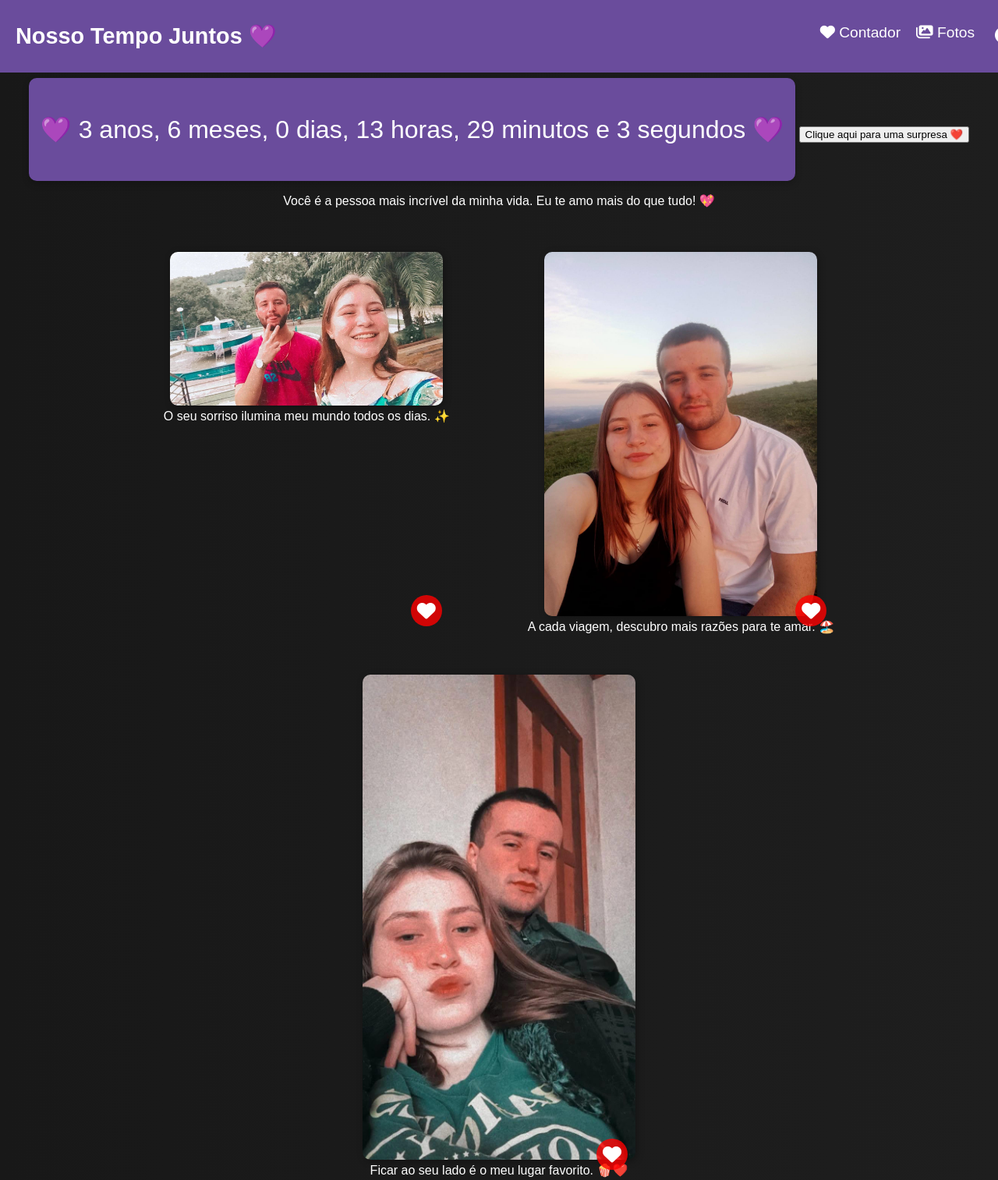
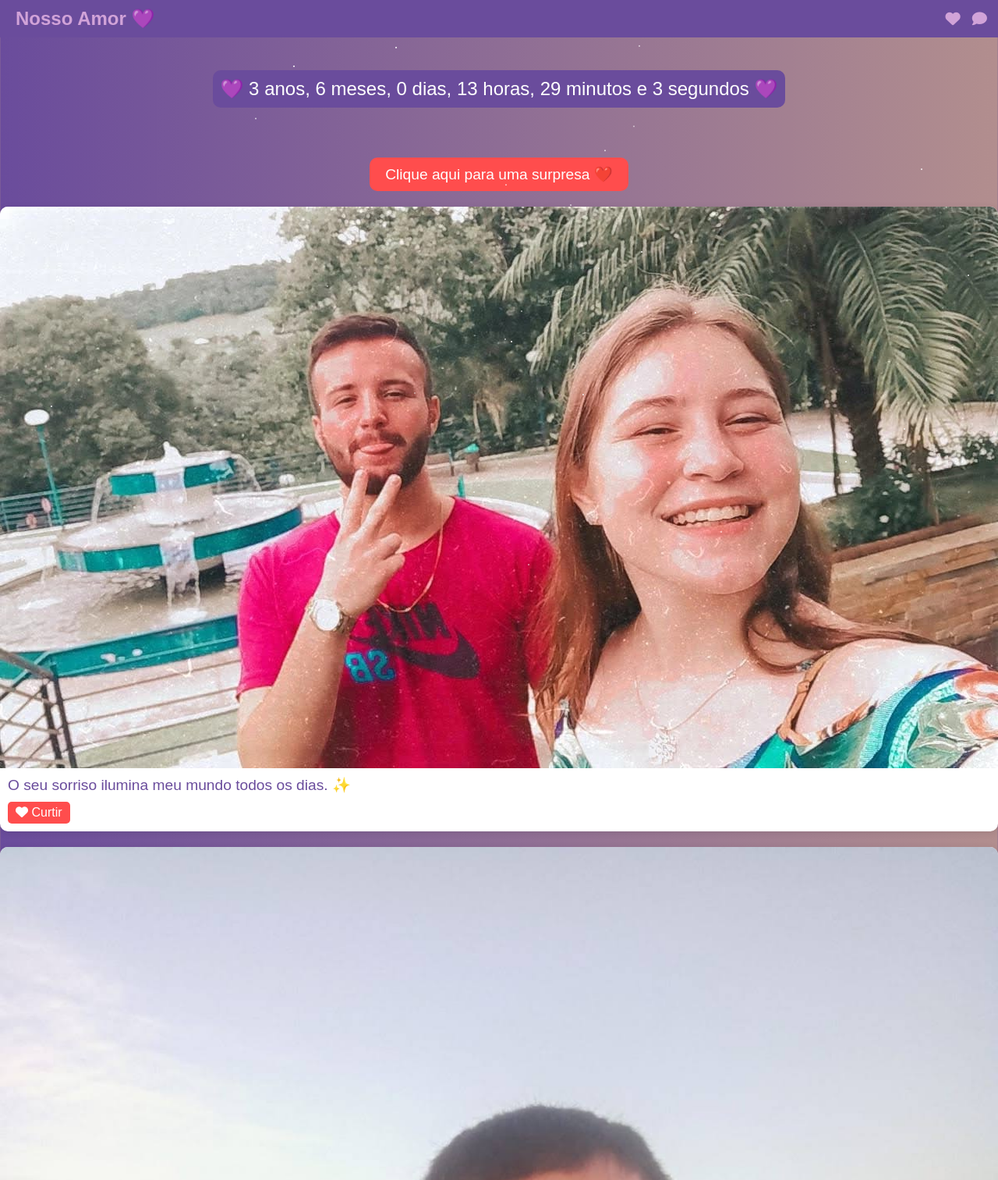
Before and after one commit to murilocastilho67/murilocastilho67.github.io, a plain HTML site: page index.html in a window 1280 px wide. Shown: the top 1513 px of the page at 78% size. Drawn offline with Linux system fonts and the light colour scheme.

Commit message:
Estilizando 3

```diff
--- a/index.html
+++ b/index.html
@@ -8,45 +8,82 @@
     <link rel="stylesheet" href="style.css">
 </head>
 <body>
-    <header class="navbar">
-        <h1>Nosso Tempo Juntos 💜</h1>
-        <nav>
-            <ul>
-                <li><a href="#counter"><i class="fas fa-heart"></i> Contador</a></li>
-                <li><a href="#gallery"><i class="fas fa-images"></i> Fotos</a></li>
-                <li><button id="toggleDarkMode"><i class="fas fa-moon"></i></button></li>
-            </ul>
-        </nav>
-    </header>
+    <!-- Sidebar no topo -->
+    <div class="topbar">
+        <h1>Nosso Amor 💜</h1>
+        <div class="icons">
+            <i class="fas fa-heart"></i>
+            <i class="fas fa-comment"></i>
+            <i class="fas fa-share"></i>
+        </div>
+    </div>
 
+    <!-- Contador de tempo de namoro -->
     <div class="container">
-        <section class="counter-box" id="counter">
-            <p id="counterText"></p>
+        <section class="counter-box">
+            <p id="counter"></p>
         </section>
+    </div>
 
+    <!-- Botão de surpresa -->
     <button id="secretButton" class="secret-button">Clique aqui para uma surpresa ❤️</button>
     <div id="secretMessage" class="secret-message">
         <p>Você é a pessoa mais incrível da minha vida. Eu te amo mais do que tudo! 💖</p>
     </div>
 
-        <section class="gallery" id="gallery">
-            <figure>
+    <!-- Galeria de fotos -->
+    <section class="gallery">
+        <div class="post">
             <img src="images/1.jpeg" alt="Nossa Foto 1">
-                <figcaption>O seu sorriso ilumina meu mundo todos os dias. ✨</figcaption>
-                <button class="like-btn"><i class="fas fa-heart"></i></button>
-            </figure>
-            <figure>
+            <div class="post-info">
+                <p>O seu sorriso ilumina meu mundo todos os dias. ✨</p>
+                <button class="like-btn"><i class="fas fa-heart"></i> Curtir</button>
+            </div>
+        </div>
+        <div class="post">
             <img src="images/2.jpeg" alt="Nossa Foto 2">
-                <figcaption>A cada viagem, descubro mais razões para te amar. 🏖️</figcaption>
-                <button class="like-btn"><i class="fas fa-heart"></i></button>
-            </figure>
-            <figure>
+            <div class="post-info">
+                <p>A cada viagem, descubro mais razões para te amar. 🏖️</p>
+                <button class="like-btn"><i class="fas fa-heart"></i> Curtir</button>
+            </div>
+        </div>
+        <div class="post">
             <img src="images/3.jpeg" alt="Nossa Foto 3">
-                <figcaption>Ficar ao seu lado é o meu lugar favorito. 🍿❤️</figcaption>
-                <button class="like-btn"><i class="fas fa-heart"></i></button>
-            </figure>
+            <div class="post-info">
+                <p>Ficar ao seu lado é o meu lugar favorito. 🍿❤️</p>
+                <button class="like-btn"><i class="fas fa-heart"></i> Curtir</button>
+            </div>
+        </div>
+        <div class="post">
+            <img src="images/4.jpeg" alt="Nossa Foto 4">
+            <div class="post-info">
+                <p>Desde o momento que te vi, soube que seria para sempre. 💖</p>
+                <button class="like-btn"><i class="fas fa-heart"></i> Curtir</button>
+            </div>
+        </div>
+        <div class="post">
+            <img src="images/5.jpeg" alt="Nossa Foto 5">
+            <div class="post-info">
+                <p>Cada passo ao seu lado é uma nova aventura de felicidade. 🌹</p>
+                <button class="like-btn"><i class="fas fa-heart"></i> Curtir</button>
+            </div>
+        </div>
+        <div class="post">
+            <img src="images/6.jpeg" alt="Nossa Foto 6">
+            <div class="post-info">
+                <p>O pôr do sol não é nada perto da luz que você traz para minha vida. 🌅</p>
+                <button class="like-btn"><i class="fas fa-heart"></i> Curtir</button>
+            </div>
+        </div>
+        <div class="post">
+            <img src="images/7.jpeg" alt="Nossa Foto 7">
+            <div class="post-info">
+                <p>Cada ano que passo contigo é um momento que eu guardo para sempre no coração. 💖</p>
+                <button class="like-btn"><i class="fas fa-heart"></i> Curtir</button>
+            </div>
+        </div>
     </section>
-    </div>
+
     <script src="script.js"></script>
 </body>
 </html>
--- a/script.js
+++ b/script.js
@@ -36,7 +36,7 @@ function updateCounter() {
         months += 12;
     }
 
-    document.getElementById("counterText").innerHTML = `💜 ${years} anos, ${months} meses, ${days} dias, ${hours} horas, ${minutes} minutos e ${seconds} segundos 💜`;
+    document.getElementById("counter").innerHTML = `💜 ${years} anos, ${months} meses, ${days} dias, ${hours} horas, ${minutes} minutos e ${seconds} segundos 💜`;
 }
 
 setInterval(updateCounter, 1000);
@@ -48,19 +48,46 @@ document.getElementById('secretButton').addEventListener('click', function() {
     message.style.display = 'block';
 });
 
-// Dark mode toggle
-document.getElementById("toggleDarkMode").addEventListener("click", () => {
-    document.body.classList.toggle("dark-mode");
-});
-
-// Função para curtir imagens
+// Função para curtir as fotos
 document.querySelectorAll('.like-btn').forEach(button => {
     button.addEventListener('click', function() {
         this.classList.toggle('liked');
         if (this.classList.contains('liked')) {
-            this.style.color = "#ff4d4d";
+            this.innerHTML = '<i class="fas fa-heart"></i> Curtido';
         } else {
-            this.style.color = "white";
+            this.innerHTML = '<i class="fas fa-heart"></i> Curtir';
         }
     });
 });
+
+// Função para criar corações
+function createHearts() {
+    const heart = document.createElement('div');
+    heart.classList.add('heart');
+    heart.innerHTML = '❤️';
+    heart.style.left = Math.random() * 100 + 'vw';
+    heart.style.animationDuration = Math.random() * 3 + 2 + 's';
+    document.body.appendChild(heart);
+
+    setTimeout(() => {
+        heart.remove();
+    }, 5000);
+}
+
+setInterval(createHearts, 300);
+
+// Função para criar estrelas
+function createStars() {
+    const star = document.createElement('div');
+    star.classList.add('star');
+    star.style.left = Math.random() * 100 + 'vw';
+    star.style.top = Math.random() * 100 + 'vh';
+    star.style.animationDuration = Math.random() * 2 + 1 + 's';
+    document.body.appendChild(star);
+
+    setTimeout(() => {
+        star.remove();
+    }, 3000);
+}
+
+setInterval(createStars, 100);
--- a/style.css
+++ b/style.css
@@ -1,124 +1,178 @@
-/* Estilos gerais */
 body {
     font-family: Arial, sans-serif;
-    background: linear-gradient(to right, #181818, #1e1e1e);
+    background: linear-gradient(to right, #6a4c9c, #b28e8e);
     text-align: center;
     margin: 0;
     padding: 0;
     overflow-x: hidden;
-    color: white;
-    transition: background 0.3s;
-}
-
-.dark-mode {
-    background: linear-gradient(to right, #ffffff, #f0f0f0);
-    color: black;
-}
-
-.container {
-    padding: 20px;
     position: relative;
 }
 
-/* Navbar */
-.navbar {
+/* Topbar (sidebar no topo) */
+.topbar {
     display: flex;
     justify-content: space-between;
     align-items: center;
-    background: #6a4c9c;
+    background-color: #6a4c9c;
     padding: 10px 20px;
     position: fixed;
+    top: 0;
     width: 100%;
-    top: 0;
-    left: 0;
     z-index: 1000;
 }
 
-.navbar h1 {
-    font-size: 1.8rem;
-    color: white;
+.topbar h1 {
+    color: #d1a3d8;
+    font-size: 1.5rem;
+    margin: 0;
 }
 
-.navbar ul {
-    list-style: none;
+.topbar .icons {
     display: flex;
-    gap: 20px;
+    gap: 15px;
 }
 
-.navbar ul li {
-    display: inline;
-}
-
-.navbar a, .navbar button {
-    color: white;
-    text-decoration: none;
+.topbar .icons i {
+    color: #d1a3d8;
     font-size: 1.2rem;
-    background: none;
-    border: none;
     cursor: pointer;
 }
 
-/* Contador */
+/* Container principal */
+.container {
+    padding: 80px 20px 20px; /* Ajuste para o topbar */
+    position: relative;
+    z-index: 1;
+}
+
+/* Contador de tempo de namoro */
 #counter {
-    font-size: 2rem;
+    font-size: 1.5rem;
+    color: white;
     background: #6a4c9c;
-    padding: 15px;
+    padding: 10px;
     border-radius: 10px;
     display: inline-block;
-    margin-top: 80px;
-    box-shadow: 0 4px 10px rgba(0, 0, 0, 0.2);
+    margin-top: 10px;
 }
 
-/* Galeria */
+/* Botão de surpresa */
+.secret-button {
+    background-color: #ff4d4d;
+    color: white;
+    border: none;
+    padding: 10px 20px;
+    border-radius: 10px;
+    font-size: 1.2rem;
+    cursor: pointer;
+    margin-top: 20px;
+    transition: background-color 0.3s;
+}
+
+.secret-button:hover {
+    background-color: #e60000;
+}
+
+.secret-message {
+    display: none;
+    margin-top: 20px;
+    text-align: center;
+    font-size: 1.5rem;
+    color: #d1a3d8;
+    animation: fadeIn 1s ease-in-out;
+}
+
+@keyframes fadeIn {
+    from {
+        opacity: 0;
+    }
+    to {
+        opacity: 1;
+    }
+}
+
+/* Galeria de fotos (posts) */
 .gallery {
     display: flex;
-    flex-wrap: wrap;
-    justify-content: center;
+    flex-direction: column;
     gap: 20px;
-    margin-top: 40px;
+    margin-top: 20px;
 }
 
-.gallery figure {
-    position: relative;
-    transition: transform 0.3s;
+.post {
+    background-color: white;
+    border-radius: 10px;
+    box-shadow: 0 2px 10px rgba(0, 0, 0, 0.1);
+    overflow: hidden;
 }
 
-.gallery img {
+.post img {
     width: 100%;
-    max-width: 350px;
     height: auto;
-    border-radius: 10px;
-    box-shadow: 2px 2px 10px rgba(0, 0, 0, 0.3);
+    display: block;
 }
 
-.gallery figure:hover {
-    transform: scale(1.05);
+.post-info {
+    padding: 10px;
+    text-align: left;
 }
 
-/* Botão de curtir */
-.like-btn {
-    position: absolute;
-    bottom: 10px;
-    right: 10px;
-    background: rgba(255, 0, 0, 0.8);
-    border: none;
-    border-radius: 50%;
-    width: 40px;
-    height: 40px;
-    display: flex;
-    justify-content: center;
-    align-items: center;
-    font-size: 1.5rem;
-    color: white;
-    cursor: pointer;
-    transition: transform 0.3s;
+.post-info p {
+    font-size: 1.2rem;
+    color: #6a4c9c;
+    margin: 0;
 }
 
-.like-btn:active {
-    transform: scale(1.2);
+.like-btn {
+    background-color: #ff4d4d;
+    color: white;
+    border: none;
+    padding: 5px 10px;
+    border-radius: 5px;
+    font-size: 1rem;
+    cursor: pointer;
+    margin-top: 10px;
+    transition: background-color 0.3s;
 }
 
-/* Dark mode toggle */
-#toggleDarkMode {
-    font-size: 1.5rem;
+.like-btn:hover {
+    background-color: #e60000;
 }
+
+/* Efeito de chuva de corações */
+@keyframes falling-hearts {
+    0% {
+        transform: translateY(-100%);
+    }
+    100% {
+        transform: translateY(100vh);
+    }
+}
+
+.heart {
+    position: absolute;
+    color: #ff4d4d;
+    font-size: 20px;
+    animation: falling-hearts 5s linear infinite;
+    z-index: 0;
+}
+
+/* Efeito de estrelas */
+@keyframes twinkle {
+    0%, 100% {
+        opacity: 1;
+    }
+    50% {
+        opacity: 0.5;
+    }
+}
+
+.star {
+    position: absolute;
+    background: white;
+    width: 2px;
+    height: 2px;
+    border-radius: 50%;
+    animation: twinkle 2s infinite;
+    z-index: 0;
+}
```
Lines whose indentation alone changed are shown as unchanged.
